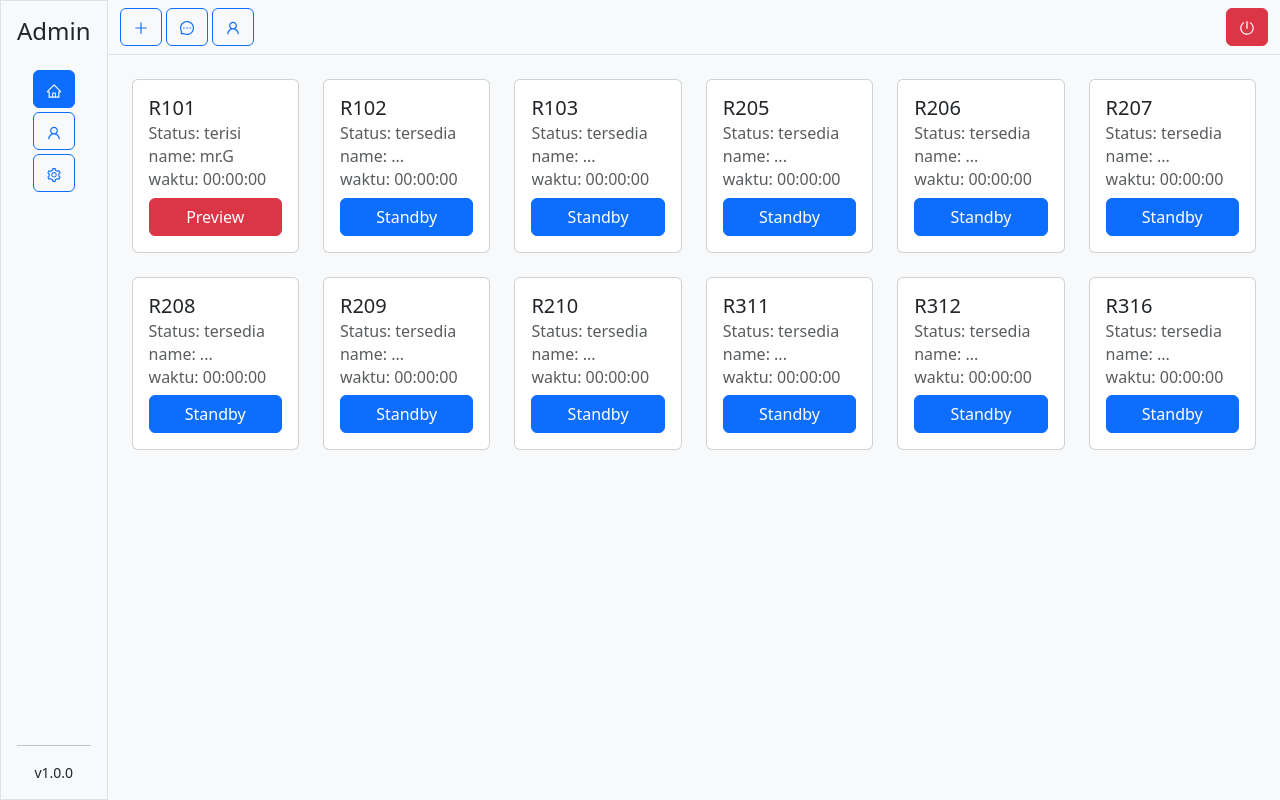
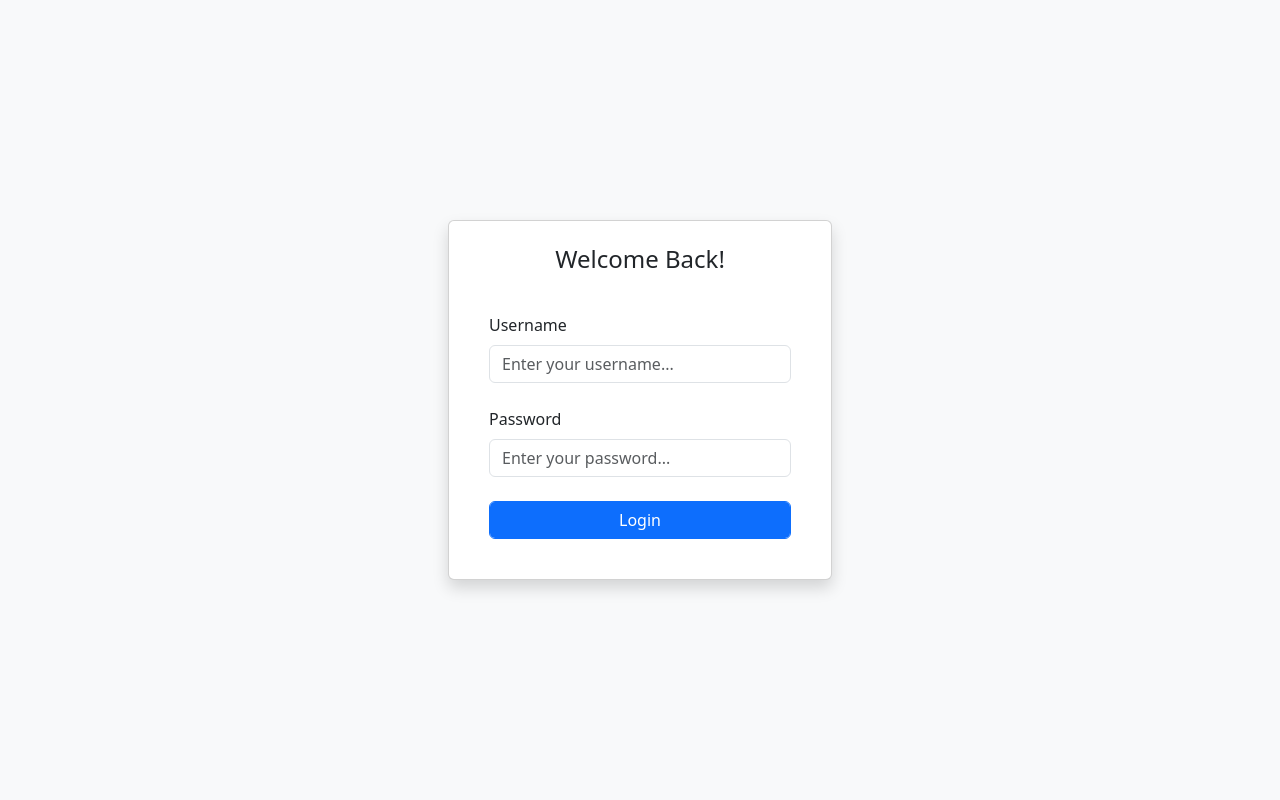
Before and after one commit to frandi-dev/admin, a React (Vite) app: page /#/ in a window 1280 px wide. Built offline with nearby package versions, Linux system fonts and the light colour scheme.

Commit message:
desig login page

```diff
--- a/src/components/Sidebar.jsx
+++ b/src/components/Sidebar.jsx
@@ -14,7 +14,7 @@ const Sidebar = () => {
             data-bs-title="Room"
             to="/"
             className={`btn btn-outline-primary ${
-              location.pathname === "/" ? "active bg-primary" : ""
+              location.pathname === "/rooms" ? "active bg-primary" : ""
             }`}
           >
             <AiOutlineHome />
--- a/src/main.jsx
+++ b/src/main.jsx
@@ -8,15 +8,18 @@ import "bootstrap/dist/js/bootstrap.bundle.min.js";
 import "./index.css";
 import Layout from "./components/Layout";
 import Room from "./pages/Room";
+import Login from "./pages/Login";
 
 createRoot(document.getElementById("root")).render(
   <StrictMode>
     <Router>
       <Routes>
-        <Route element={<Layout />}>
-          <Route index path="/" element={<Room />} />
-          <Route path="/users" element={<h1>Halo User</h1>} />
-          <Route path="/settings" element={<h1>Halo Settings</h1>} />
+        <Route path="/" element={<Login />} />
+
+        <Route path="/admin" element={<Layout />}>
+          <Route index path="rooms" element={<Room />} />
+          <Route path="users" element={<h1>Halo User</h1>} />
+          <Route path="settings" element={<h1>Halo Settings</h1>} />
         </Route>
       </Routes>
     </Router>
--- /dev/null
+++ b/src/pages/Login.jsx
@@ -0,0 +1,64 @@
+import { useState } from "react";
+
+const Login = () => {
+  const [username, setUsername] = useState("");
+  const [password, setPassword] = useState("");
+
+  // handle submit
+  const handleSubmit = (e) => {
+    e.preventDefault();
+    alert(`Halo ${username}, pesanmu: ${password}`);
+  };
+
+  return (
+    <div className="bg-light" style={{ height: "100vh" }}>
+      <div className="bg-light d-flex justify-content-center align-items-center vh-100">
+        <div className="card shadow p-4 " style={{ width: "24rem" }}>
+          <div class="text-center">
+            <h1 class="h4 text-gray-900 mb-4">Welcome Back!</h1>
+          </div>
+          <div className="card-body">
+            <form onSubmit={handleSubmit}>
+              <div className="form-group mb-4">
+                <label className="form-label">Username</label>
+                <input
+                  type="text"
+                  name="name"
+                  value={username}
+                  onChange={(e) => {
+                    e.preventDefault();
+                    setUsername(e.target.value);
+                  }}
+                  className="form-control"
+                  placeholder="Enter your username..."
+                />
+              </div>
+              <div className="form-group mb-4">
+                <label className="form-label">Password</label>
+                <input
+                  type="password"
+                  name="password"
+                  value={password}
+                  onChange={(e) => {
+                    e.preventDefault();
+                    setPassword(e.target.value);
+                  }}
+                  className="form-control"
+                  placeholder="Enter your password..."
+                />
+              </div>
+
+              <div className="form-group">
+                <button type="submit" className="form-control btn btn-primary">
+                  Login
+                </button>
+              </div>
+            </form>
+          </div>
+        </div>
+      </div>
+    </div>
+  );
+};
+
+export default Login;
```
